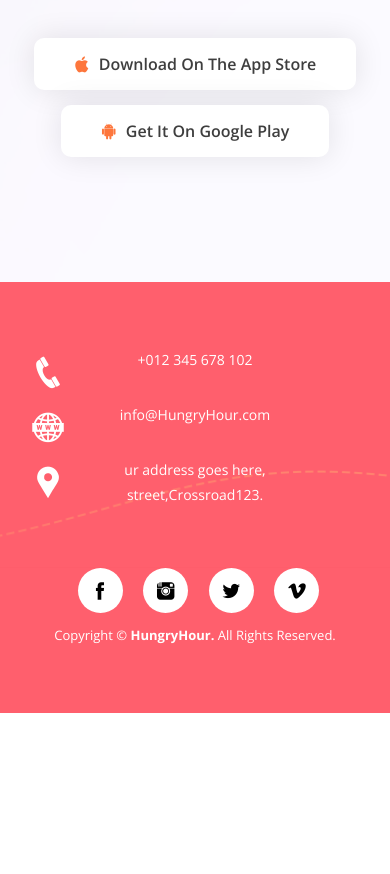
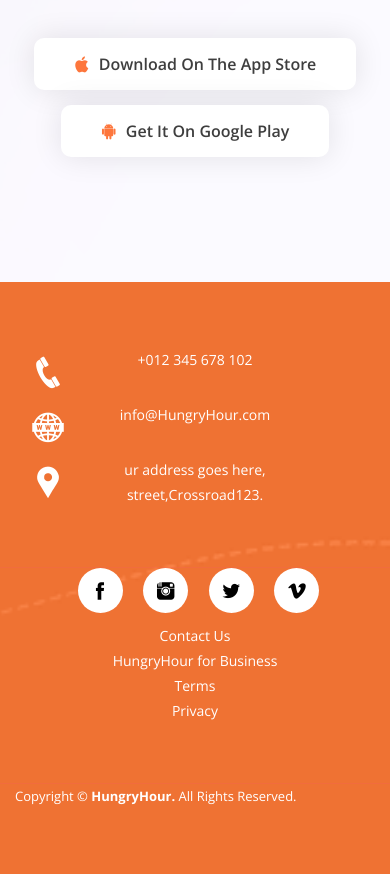
Before and after one commit to phassans/userlanding, a plain HTML site: page index.html in a window 390 px wide. Shown: the part 5284-6158 px from the top of the page. Before the commit the page ends 5997 px from the top, so only its background shows below. Drawn offline with nearby package versions, Linux system fonts and the light colour scheme; files whose address does not match are found by name.

Commit message:
Color Fix

```diff
--- a/css/shortcode/default.css
+++ b/css/shortcode/default.css
@@ -509,7 +509,7 @@
 .bg-4 {background: rgba(0, 0, 0, 0) url("../../img/bg/4.png") repeat scroll center center / cover ;}
 .bg-5 {background: rgba(0, 0, 0, 0) url("../../img/bg/5.png") repeat scroll center center / cover ;}
 .bg-6 {background: rgba(0, 0, 0, 0) url("../../img/bg/6.png") repeat scroll center center / cover ;}
-.bg-7 {background: rgba(0, 0, 0, 0) url("../../img/bg/7.png") repeat scroll center center / cover ;}
+.bg-7 {background: rgba(0, 0, 0, 0) url("../../img/bg/8.png") repeat scroll center center / cover ;}
 
 /*** Slide Background ***/
 .slider-1 {background: rgba(0, 0, 0, 0) url("../../img/slider/1.png") repeat scroll center center / cover ;}
--- a/index.html
+++ b/index.html
@@ -393,49 +393,6 @@
 					</div>
 				</div>
 			</div>
-			<!--<div class="row">
-				<div class="conct-border two">
-					<div class="col-md-4 col-sm-4">
-						<div class="single-address">
-							<div class="media">
-								<div class="media-left">
-									<h6>Resources</h6>
-								</div>
-								<div class="media-body text-center">
-									<p>Privacy Policy</p>
-									<p>Terms Of Use</p>
-								</div>
-							</div>
-						</div>
-					</div>
-					<div class="col-md-4 col-sm-4">
-						<div class="single-address">
-							<div class="media">
-								<div class="media-left">
-									<h6>Company</h6>
-								</div>
-								<div class="media-body text-center">
-									<p>HungryHour for Business</p>
-									<p>Contact us</p>
-
-								</div>
-							</div>
-						</div>
-					</div>
-					<div class="col-md-4 col-sm-4">
-						<div class="single-address">
-							<div class="media">
-								<div class="media-left">
-									<i class="icofont icofont-social-google-map"></i>
-								</div>
-								<div class="media-body text-center">
-									<p>ur address goes here, <br> street,Crossroad123.</p>
-								</div>
-							</div>
-						</div>
-					</div>
-				</div>
-			</div>-->
 			<!-- Contact address left -->
 			<!-- Copyright right -->
 			<div class="row">
@@ -459,12 +416,31 @@
 							</ul>
 						</div>
 						<!-- Copyright social -->
-						<div class="copyright-text">
-							<p>Copyright &copy;  <a href="#"> HungryHour. </a> All Rights Reserved.</p>
-						</div>
 						<!-- Copyright text -->
 					</div>
 				</div>
+			</div>
+			<div class="row">
+				<div class="conct-border two">
+					<div class="col-md-4 col-sm-4">
+						<div class="single-address">
+							<div class="media">
+								<!--<div class="media-left">
+									<h6>Resources</h6>
+								</div>-->
+								<div class="media-body text-center">
+									<p>Contact Us</p>
+									<p>HungryHour for Business</p>
+									<p>Terms</p>
+									<p>Privacy</p>
+								</div>
+							</div>
+						</div>
+					</div>
+				</div>
+			</div>
+			<div class="copyright-text">
+				<p>Copyright &copy;  <a href="#"> HungryHour. </a> All Rights Reserved.</p>
 			</div>
 			<!-- Copyright right -->
 		</div>
```
Also changed, not shown: img/bg/8.png (added), img/bg/8_old.png (added), img/slider/1.png, img/slider/8.png, img/slider/8_old.png (added), img/slider/9.png, img/slider/9_old.png (added), 3 other files.
